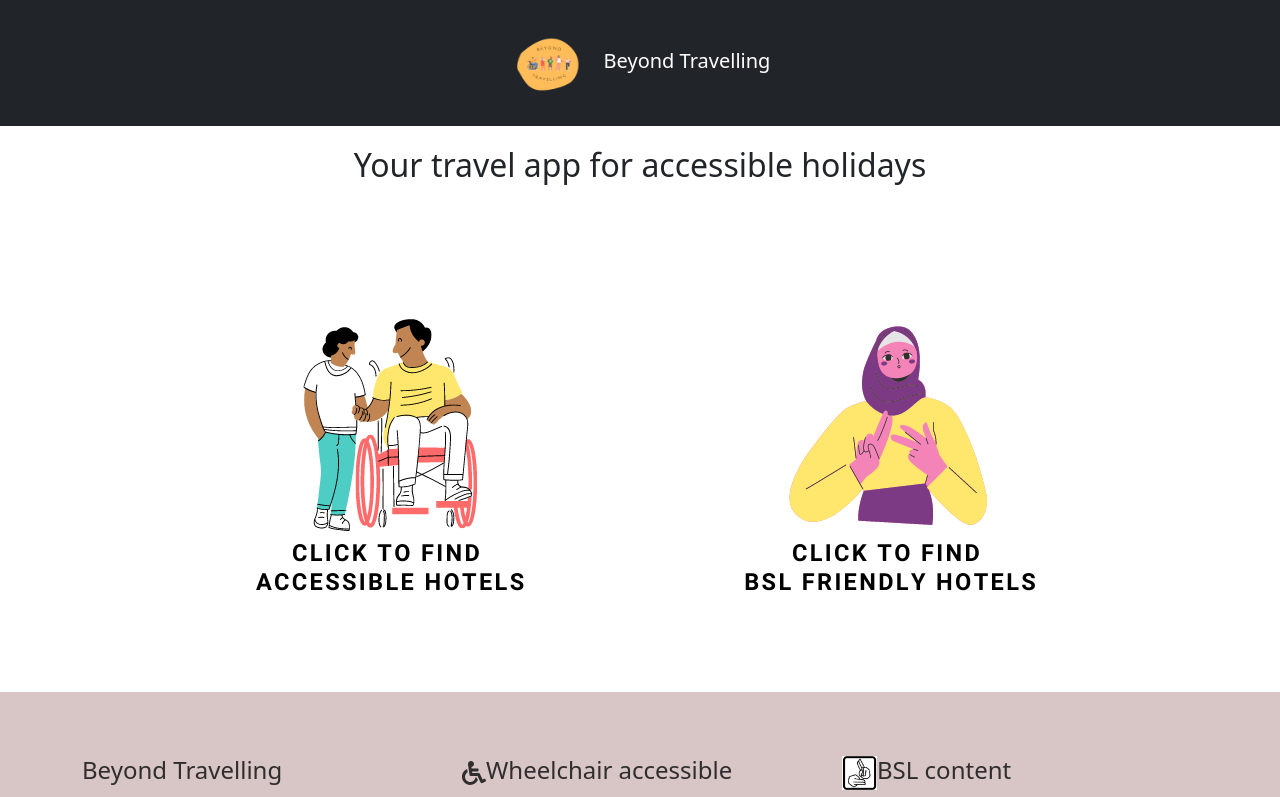
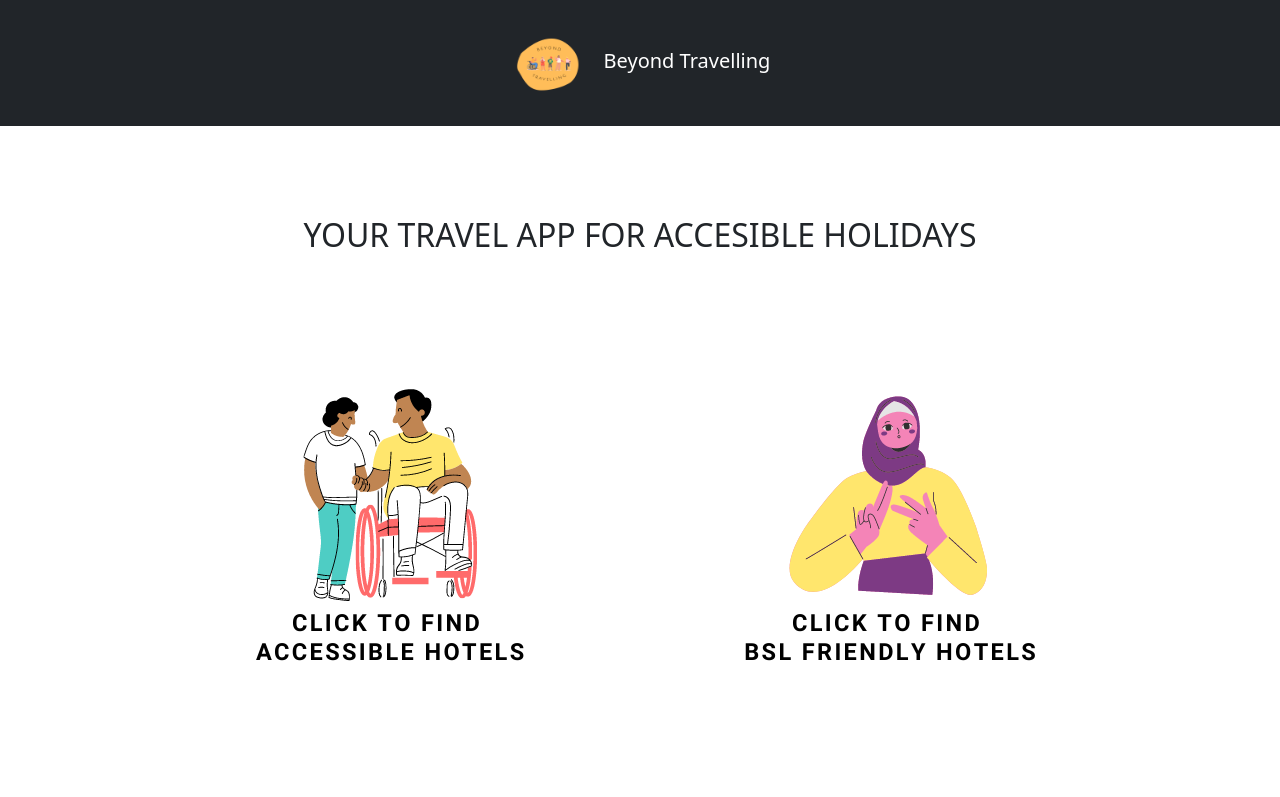
Before and after one commit to elicodes89/BeyondTravelling, a React (Create React App) app in the folder beyond_travelling/client/new_app/: page / in a window 1280 px wide. Shown: the top 797 px of the page. Built offline with nearby package versions, Linux system fonts and the light colour scheme.

Commit message:
REMOVED HEADER and pasted it on App.js

```diff
--- a/beyond_travelling/client/new_app/src/App.js
+++ b/beyond_travelling/client/new_app/src/App.js
@@ -1,13 +1,15 @@
-import React , { useState } from 'react';
+import React from 'react';
 import './App.css';
-import AccessibleHotels from './components/wheelchair/AccessibleHotels';
-import Header from './components/Header'
 import 'bootstrap/dist/css/bootstrap.min.css';
 import Home from './containers/Home';
-import BSL from './components/bsl/BSL';
-import Button from 'react-bootstrap/Button';
-import Wheelchair from '../src/access_icons/wheelchair.png';
-import Sign from '../src/access_icons/sign.png';
+import Header from './components/Header';
+
+// import AccessibleHotels from './components/wheelchair/AccessibleHotels';
+// import Header from './components/Header'
+// import BSL from './components/bsl/BSL';
+// import Button from 'react-bootstrap/Button';
+// import Wheelchair from '../src/access_icons/wheelchair.png';
+// import Sign from '../src/access_icons/sign.png';
 import Footer from './components/Footer';
 
 
@@ -20,6 +22,7 @@ function App () {
   // if (wheelchair === false && bsl === false) {
     return (
         <>
+        <Header />
         <Home />
         {/* Bootstrap button created with a hook. when user clicks on button, it leads them to wheelchair hotels list */}
         {/* <div className = "homeButtons">
--- a/beyond_travelling/client/new_app/src/containers/Home.css
+++ b/beyond_travelling/client/new_app/src/containers/Home.css
@@ -1,7 +1,10 @@
 .title {
     text-align: center;
     font-size: large;
-    padding-top: 20px;
+    padding-top: 90px;
+    padding-bottom: 90px;
+    border-color: black;
+
 }
 
 .flex-container {
@@ -9,7 +12,7 @@
     width: 100%;
 }
 
-.images{
+.homeButtons{
     border-color: black;
     border-radius: 20px;
     border-width: 20px;
--- a/beyond_travelling/client/new_app/src/containers/Home.js
+++ b/beyond_travelling/client/new_app/src/containers/Home.js
@@ -1,5 +1,5 @@
 import React , { useState } from 'react';
-import Header from '../components/Header';
+// import Header from '../components/Header';
 import './Home.css';
 import Wheelchair from '../access_icons/wheelchair.png';
 import Sign from '../access_icons/sign.png';
@@ -16,12 +16,12 @@ function Home () {
 
 return (
   <>
-  <Header />
+  {/* <Header /> */}
     <div className='title'>
-    <h2>Your travel app for accessible holidays</h2>
+    <h2>YOUR TRAVEL APP FOR ACCESIBLE HOLIDAYS</h2>
     <div className='homeButtons'>
-    <img onClick = { () => {setWheelchair(true)} } className="images" src={Wheelchair} alt='wheelchairimg' width="500" height="500"/>
-    <img onClick = { () => {setBsl(true)} } className="images" src={Sign} alt='signimg' width="500" height="500"/>
+    <img onClick = { () => {setWheelchair(true)} } src={Wheelchair} alt='wheelchairimg' width="500" height="500"/>
+    <img onClick = { () => {setBsl(true)} } src={Sign} alt='signimg' width="500" height="500"/>
     </div>
     </div>
   </>
@@ -32,8 +32,7 @@ return (
 
   return (
       <>
-      <Header />
-      {/* <Button variant="light" onClick = { setWheelchair(false) }>Wheelchair to go to hotels</Button>  */}
+      {/* <Header /> */}
       <AccessibleHotels />
       <Button variant="light" onClick = { () => {setWheelchair(false)} }>GO BACK</Button>
       </>
```
